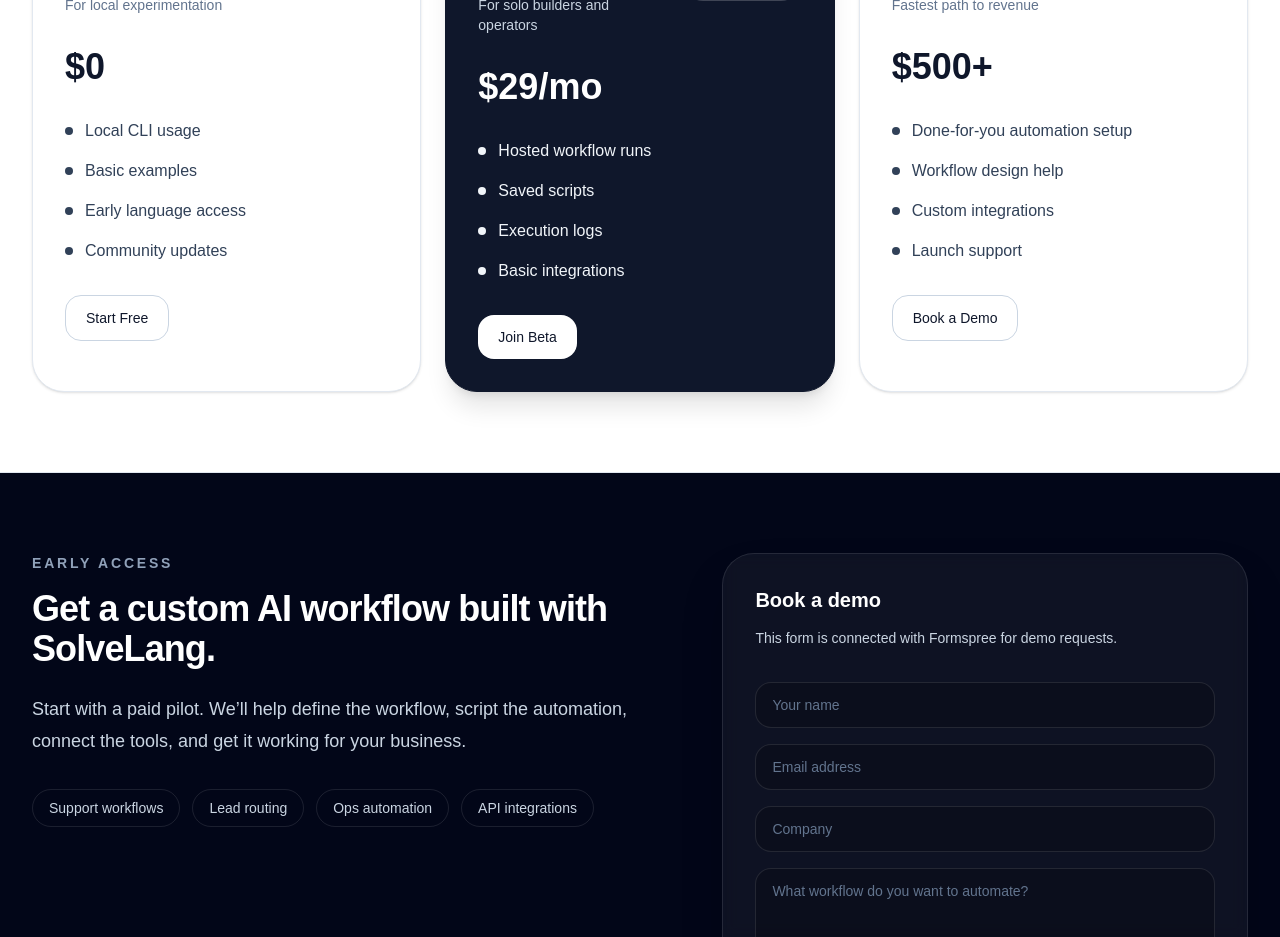
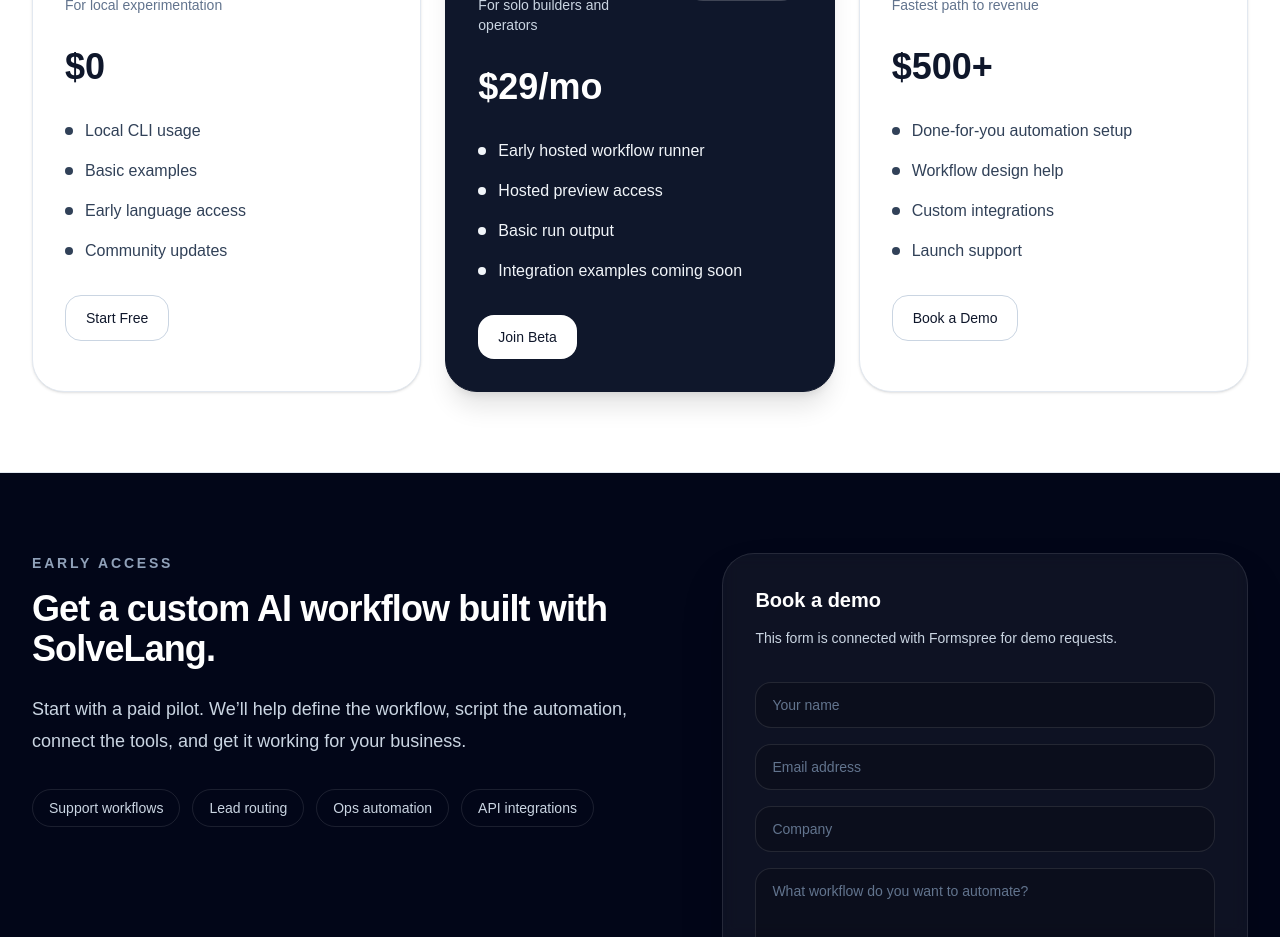
Before and after one commit to saiidz/solvelang-site, a Next.js app: page / in a window 1280 px wide. Shown: the part 2340-3277 px from the top of the page. Built offline with nearby package versions, Linux system fonts and the light colour scheme.

Commit message:
Update landing page for hosted runner MVP

```diff
--- a/app/landing/page.tsx
+++ b/app/landing/page.tsx
@@ -45,10 +45,10 @@ export default function Page() {
       price: "$29/mo",
       subtitle: "For solo builders and operators",
       items: [
-        "Hosted workflow runs",
-        "Saved scripts",
-        "Execution logs",
-        "Basic integrations",
+        "Early hosted workflow runner",
+        "Hosted preview access",
+        "Basic run output",
+        "Integration examples coming soon",
       ],
       cta: "Join Beta",
       featured: true,
```
